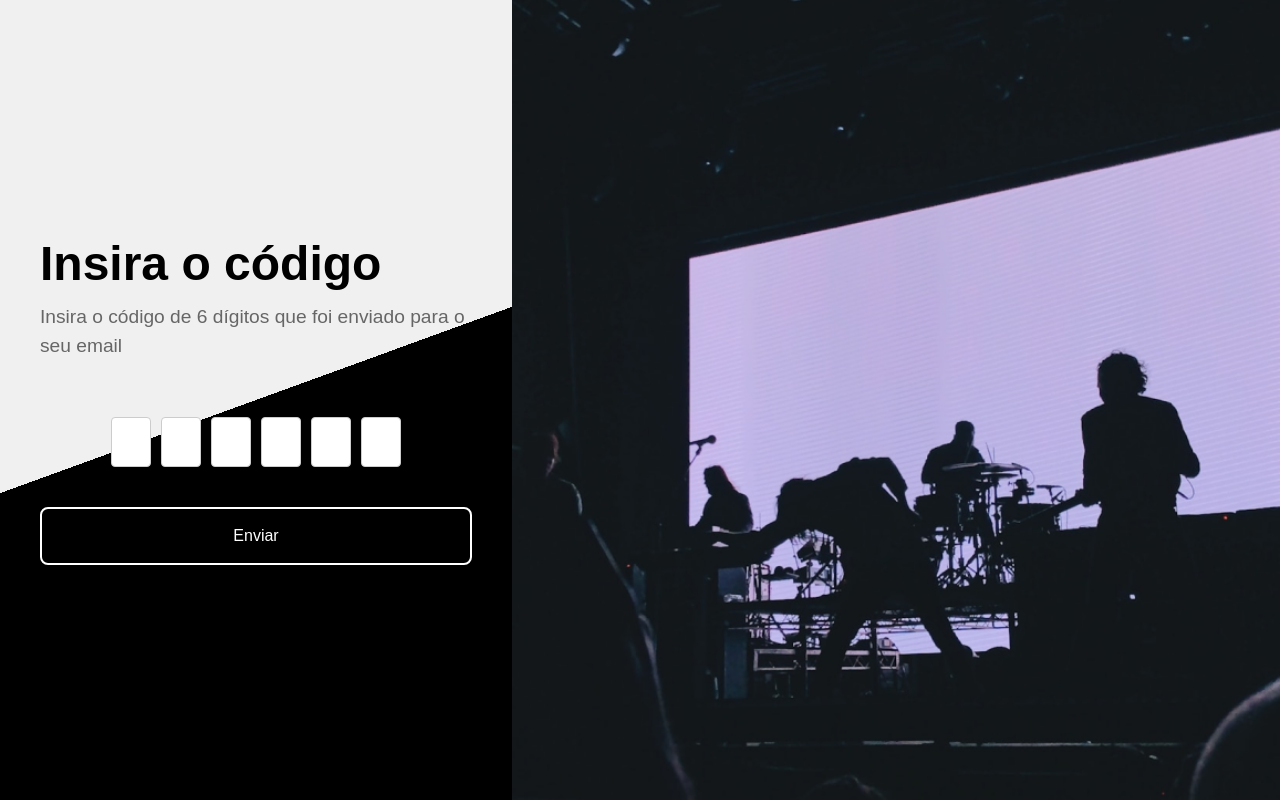
After one commit to Fiagapcoo/DB2-project, a Django app: page /auth/send_otp/ in a window 1280 px wide. The commit adds this page. Run offline with Django 5.2, Linux system fonts and the light colour scheme; some libraries are stand-ins or nearby versions.

Commit message:
recuperacao de conta feito mas falta protecao

```diff
--- /dev/null
+++ b/autenticacao/static/autenticacao/js/otp.js
@@ -0,0 +1,61 @@
+document.addEventListener("DOMContentLoaded", function() {
+    const form = document.getElementById("recovery-form");
+    const inputs = document.querySelectorAll(".otp-input");
+
+    // Foco automático nos inputs
+    inputs.forEach((input, index) => {
+      input.addEventListener("input", () => {
+        if (input.value.length === 1 && index < inputs.length - 1) {
+          inputs[index + 1].focus();
+        }
+      });
+
+      input.addEventListener("keydown", (e) => {
+        if(e.key === "Backspace" && !input.value && index > 0){
+          inputs[index - 1].focus();
+        }
+      });
+    });
+
+    // Submit via fetch
+    form.addEventListener("submit", function(e) {
+      e.preventDefault();
+
+      const otpCode = Array.from(inputs).map(input => input.value).join("");
+
+      // Aqui vais buscar o email ao input hidden
+      const emailInput = document.querySelector('input[name="email"]');
+      const userEmail = emailInput.value;
+
+      // CSRF
+      const csrfToken = document.querySelector("[name=csrfmiddlewaretoken]").value;
+
+      fetch("/auth/send_otp/", {
+        method: "POST",
+        headers: {
+          "Content-Type": "application/json",
+          "X-CSRFToken": csrfToken
+        },
+        body: JSON.stringify({ otp: otpCode, email: userEmail })
+      })
+      .then(response => {
+        if (!response.ok) {
+          throw new Error("Erro ao validar código.");
+        }
+        return response.json();
+      })
+      .then(data => {
+        if (data.success) {
+          alert("OTP validado com sucesso!");
+
+           window.location.href = "/auth/reset-password/?email=" + encodeURIComponent(userEmail);
+        } else {
+          alert(data.message || "Código inválido ou expirado!");
+        }
+      })
+      .catch(err => {
+        console.error(err);
+        alert("Ocorreu um erro ao validar o código. Tente novamente.");
+      });
+    });
+  });
--- /dev/null
+++ b/autenticacao/templates/otp.html
@@ -0,0 +1,63 @@
+{% extends "Authbase.html" %}
+{% load static %}
+
+{% block title %}Código OTP{% endblock %}
+
+{% block content %}
+
+<link rel="stylesheet" type="text/css" href="{% static 'autenticacao/css/LoginStyle.css' %}">
+
+<div class="content-wrapper">
+    <div class="login-container">
+        <div class="welcome-text">
+            <h1>Insira o código</h1>
+            <p class="subtitle">Insira o código de 6 dígitos que foi enviado para o seu email</p>
+        </div>
+
+        <!-- Form sem "action" para que o evento de submit seja 100% controlado via JavaScript -->
+        <form id="recovery-form" method="POST">
+            {% csrf_token %}
+
+            <!-- Container para os campos do OTP -->
+            <div class="otp-wrapper">
+                <input class="otp-input" type="text" name="otp_digit1" maxlength="1" required>
+                <input class="otp-input" type="text" name="otp_digit2" maxlength="1" required>
+                <input class="otp-input" type="text" name="otp_digit3" maxlength="1" required>
+                <input class="otp-input" type="text" name="otp_digit4" maxlength="1" required>
+                <input class="otp-input" type="text" name="otp_digit5" maxlength="1" required>
+                <input class="otp-input" type="text" name="otp_digit6" maxlength="1" required>
+            </div>
+
+            <input type="hidden" name="email" value="{{ email }}">
+
+            <button type="submit" class="login-button">Enviar</button>
+        </form>
+    </div>
+    <div class="image-container"></div>
+</div>
+
+<style>
+    .otp-wrapper {
+      display: flex;
+      justify-content: center;
+      gap: 10px; /* Espaçamento entre os inputs */
+      margin-bottom: 20px;
+    }
+    .otp-input {
+      width: 40px;
+      height: 50px;
+      text-align: center;
+      font-size: 24px;
+      border: 1px solid #ccc;
+      border-radius: 4px;
+    }
+    .otp-input:focus {
+      outline: none;
+      border-color: #007bff;
+    }
+</style>
+
+<!-- Script -->
+<script src="{% static 'autenticacao/js/otp.js' %}"></script>
+
+{% endblock %}
--- a/autenticacao/templates/reset_password.html
+++ b/autenticacao/templates/reset_password.html
@@ -14,7 +14,7 @@
             <p class="subtitle">Defina sua nova palavra-passe</p>
         </div>
 
-        <form method="POST">
+        <form id="reset-form">
             {% csrf_token %}
             <div class="form-group">
                 <input type="password" name="new_password" placeholder="Nova Palavra-passe" required>
@@ -28,4 +28,5 @@
     </div>
     <div class="image-container"></div>
 </div>
+<script src="{% static 'autenticacao/js/reset_password.js' %}"></script>
 {% endblock %}
--- a/autenticacao/urls.py
+++ b/autenticacao/urls.py
@@ -5,6 +5,8 @@ urlpatterns = [
     path("", views.index, name="index"),
     path("login/", views.login, name="login"),
     path("register/", views.register, name="register"),
-    path('password-recovery/', views.password_recovery, name="password_recovery"),
-    path('reset-password/', views.reset_password, name='reset_password'),
+
+    path("password_recovery/", views.password_recovery, name="password_recovery"),
+    path("send_otp/", views.send_otp, name="send_otp"),
+    path("reset-password/", views.reset_password, name="reset_password"),
 ]
--- a/autenticacao/views.py
+++ b/autenticacao/views.py
@@ -7,6 +7,11 @@ from django.contrib import messages
 from cryptography.fernet import InvalidToken
 from email_handler.email import gerar_codigo_recuperacao,enviar_email_recuperacao
 from django.http import JsonResponse
+import json
+from django.shortcuts import render
+from django.urls import reverse
+from django.utils import timezone
+from datetime import timedelta
 
 # Create your views here.
 
@@ -104,58 +109,158 @@ def register(request):
     return render(request, 'register.html', context)
 
 
+
 def password_recovery(request):
     if request.method == "POST":
-        email = request.POST.get("email")
+        try:
+            data = json.loads(request.body)
+            email = data.get("email", "").strip()
+        except json.JSONDecodeError:
+            # Se não conseguimos fazer load do JSON, retornamos erro
+            return JsonResponse({"success": False, "message": "Requisição inválida."}, status=400)
 
         if not email:
-            return JsonResponse({"success": False, "error": "Email é obrigatório"}, status=400)
+            return JsonResponse({"success": False, "message": "Nenhum email foi fornecido."}, status=400)
 
+        # Verifica se o email existe na BD
         with connection.cursor() as cursor:
             cursor.execute('''
-            SELECT u.userid FROM hr.users u
-            WHERE u.email = %s
-        ''',[email])
-
-        row = cursor.fetchone()
+                SELECT userid
+                FROM hr.users
+                WHERE email = %s
+            ''', [email])
+            row = cursor.fetchone()
 
         if not row:
-            return JsonResponse({"sucess": False, "error" : "Este email não está registado" }, status=400)
+            # Se não encontrou utilizador, devolve erro
+            return JsonResponse({
+                "success": False,
+                "message": "Esse email não existe na nossa base de dados."
+            }, status=404)
 
         user_id = row[0]
 
-        # Geração e envio do código
+        # Gera/guarda código OTP e apaga códigos antigos
         codigo = gerar_codigo_recuperacao()
+        with connection.cursor() as cursor:
+            # apaga códigos antigos deste user
+            cursor.execute('DELETE FROM CONTROL.codigos_recuperacao WHERE userid = %s', [user_id])
+            # envia email
+            enviar_email_recuperacao(email, codigo)
+            # insere o novo código
+            cursor.execute('''
+                INSERT INTO CONTROL.codigos_recuperacao (userid, criacao, codigo)
+                VALUES (%s, NOW(), %s)
+            ''', [user_id, codigo])
 
-        cursor.execute('''
-                DELETE FROM CONTROL.codigos_recuperacao
-                WHERE userid = %s
-        ''',[user_id])
+        # Guarda o email na sessão, se for útil para a próxima página
+        request.session["reset_email"] = email
 
-        enviar_email_recuperacao(email, codigo)
+        # Retorna JSON de sucesso
+        return JsonResponse({
+            "success": True,
+            "message": "OTP enviado com sucesso para o seu email."
+        })
 
-        cursor.execute('''
-                 INSERT INTO CONTROL.codigos_recuperacao (userid, criacao, codigo)
-                 VALUES (%s, NOW(), %s)
-             ''', [user_id, codigo])
+    # Se for GET, apenas renderiza a página HTML normalmente
+    return render(request, "password_recovery.html")
 
 
-        return JsonResponse({"success": True})
 
-    # Para GET, renderiza o template
-    return render(request, "password_recovery.html")
+def send_otp(request):
+    if request.method == "GET":
+        email = request.GET.get("email", "")
+        return render(request, "otp.html", {"email": email})
+
+    if request.method == "POST":
+        try:
+            data = json.loads(request.body)
+            code = data.get("otp", "")
+            email = data.get("email", "").strip()
+        except json.JSONDecodeError:
+            return JsonResponse({"success": False, "message": "JSON inválido."}, status=400)
+
+        if not email or not code:
+            return JsonResponse({"success": False, "message": "Email ou código não fornecidos."}, status=400)
+
+        try:
+            code_int = int(code)
+        except ValueError:
+            return JsonResponse({"success": False, "message": "Código inválido (não numérico)."}, status=400)
+
+        with connection.cursor() as cursor:
+            # 1) Verificar se o utilizador existe
+            cursor.execute('''
+                SELECT UserID
+                FROM hr.users
+                WHERE email = %s
+            ''', [email])
+            row_user = cursor.fetchone()
+
+            if not row_user:
+                return JsonResponse({"success": False, "message": "Utilizador não encontrado."}, status=404)
+
+            user_id = row_user[0]
+
+            # 2) Obter o código na tabela de recuperação
+            cursor.execute('''
+                SELECT criacao, codigo
+                FROM control.codigos_recuperacao
+                WHERE userid = %s
+                ORDER BY criacao DESC
+                LIMIT 1
+            ''', [user_id])
+            row_code = cursor.fetchone()
+
+        if not row_code:
+            return JsonResponse({"success": False, "message": "Não foi encontrado código para este utilizador."}, status=404)
+
+        criacao_db, codigo_db = row_code
+
+        # 3) Verificar se o código é igual ao inserido
+        if codigo_db != code_int:
+            return JsonResponse({"success": False, "message": "Código inválido."}, status=400)
+
+        # 4) Converter criacao_db para datetime aware (assumindo que está no fuso atual)
+        if criacao_db.tzinfo is None:
+            criacao_db = timezone.make_aware(criacao_db, timezone.get_current_timezone())
+
+        # 5) Verificar se já passaram mais de 5 minutos
+        diferenca_tempo = timezone.now() - criacao_db
+        if diferenca_tempo > timedelta(minutes=5):
+            return JsonResponse({"success": False, "message": "Código expirado (mais de 5 minutos)."}, status=400)
+
+        # 6) Se tudo OK, guarda o email na sessão (se precisares numa próxima etapa)
+        request.session["reset_email"] = email
+
+        return JsonResponse({"success": True, "message": "OTP validado com sucesso!"})
+
+    return JsonResponse({"success": False, "message": "Método não suportado."}, status=405)
+
 
 def reset_password(request):
-    if request.method == 'POST':
-        new_password = request.POST.get('new_password')
-        confirm_password = request.POST.get('confirm_password')
+    if request.method == "POST":
+        # Lê campos de request.POST
+        new_password = request.POST.get('new_password', '')
+        confirm_password = request.POST.get('confirm_password', '')
+        email = request.GET.get('email', '').strip()
+
+        if not email:
+            return JsonResponse({"success": False, "error": "Email não informado."}, status=400)
 
         if new_password != confirm_password:
-            messages.error(request, 'As senhas não correspondem.')
-            return render(request, 'reset_password.html')
+            return JsonResponse({"success": False, "error": "As senhas não coincidem."}, status=400)
 
-        # Aqui você implementaria a lógica de atualização da senha
-        messages.success(request, 'Senha atualizada com sucesso!')
-        return redirect('login')
+        hashed_password = encrypt_string(new_password)
+        with connection.cursor() as cursor:
+            cursor.execute("""
+                UPDATE hr.users
+                SET hashedpassword = %s
+                WHERE email = %s
+            """, [hashed_password, email])
 
-    return render(request, 'reset_password.html')
+        return JsonResponse({"success": True, "message": "Password alterada com sucesso!"})
+
+    # GET -> renderiza template
+    email = request.GET.get('email', '')
+    return render(request, "reset_password.html", {"email": email})
--- a/database/DDL.sql
+++ b/database/DDL.sql
@@ -59,7 +59,6 @@ CREATE TABLE HR.Users (
     Phone VARCHAR(20),
     Email VARCHAR(255) UNIQUE NOT NULL,
     HashedPassword VARCHAR(255) NOT NULL,
-    ProfilePic VARCHAR(255),
     IsManager BOOLEAN DEFAULT FALSE
 );
 
@@ -174,8 +173,9 @@ CREATE TABLE PROMOS.Promotions (
 CREATE TABLE CONTROL.codigos_recuperacao (
 
     codID SERIAL PRIMARY KEY,
+    UserID Int NOt Null,
     criacao TIMESTAMP,
-    codigo INT,
-    CONSTRAINT fk_userid FOREIGN KEY (UserID) REFERENCES HR.Users(UserID) ON DELETE CASCADE,
+    codigo INT, --codigo de 6 digitos
+    CONSTRAINT fk_userid FOREIGN KEY (UserID) REFERENCES HR.Users(UserID) ON DELETE CASCADE
 
 )
--- a/database/logic_objects/HR/Users.sql
+++ b/database/logic_objects/HR/Users.sql
@@ -3,7 +3,6 @@ CREATE OR REPLACE PROCEDURE HR.InsertUser(
     p_Phone VARCHAR(20),
     p_Email VARCHAR(100),
     p_HashedPassword VARCHAR(255),
-    p_ProfilePic VARCHAR(255) = NULL,
     p_IsManager BOOLEAN = FALSE
 )
 LANGUAGE plpgsql
@@ -14,7 +13,6 @@ BEGIN
         Phone,
         Email,
         HashedPassword,
-        ProfilePic,
         IsManager
     )
     VALUES (
@@ -22,7 +20,6 @@ BEGIN
         p_Phone,
         p_Email,
         p_HashedPassword,
-        p_ProfilePic,
         p_IsManager
     );
 END;
```
Also changed, not shown: autenticacao/static/autenticacao/js/recovery.js (+19 -126 lines), autenticacao/static/autenticacao/js/reset_password.js (added, +37 -0 lines), autenticacao/templates/password_recovery.html (+0 -29 lines).
